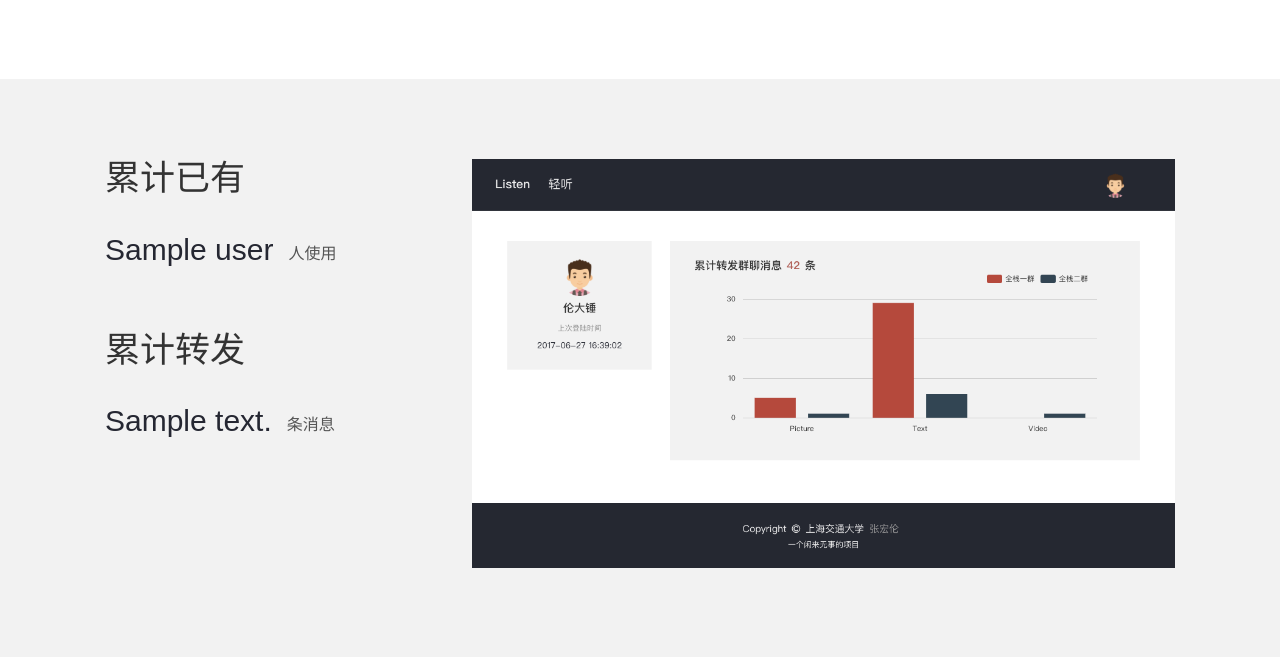
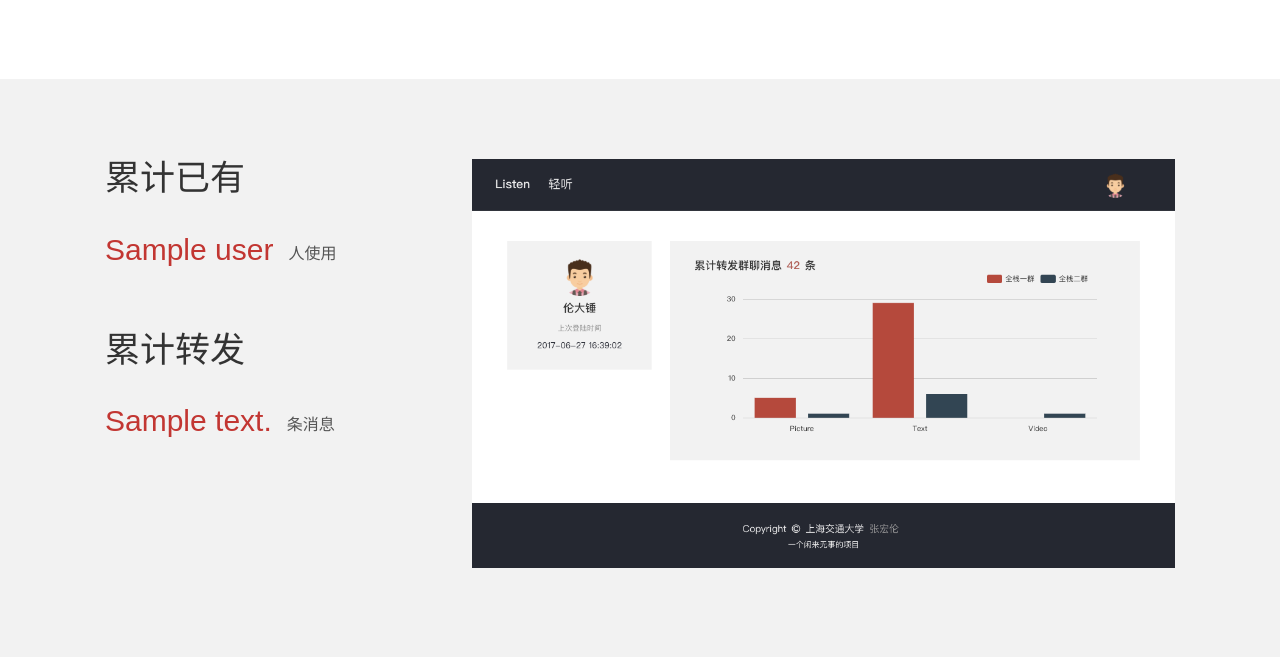
Before and after one commit to Honlan/Listen, a Flask app: template templates/index.html in a window 1280 px wide. Shown: the part 1075-1732 px from the top of the page. Run offline with Flask 2, Linux system fonts and the light colour scheme; the template is opened without the code that fills it: most values are stand-ins (such as "Sample title", 1, 10 or a date in 2020); some libraries are stand-ins or nearby versions.

Commit message:
add index

```diff
--- a/templates/index.html
+++ b/templates/index.html
@@ -83,7 +83,7 @@
 	font-size: 30px;
 	position: relative;
 	top: 1px;
-	color: #252732;
+	color: #c23632;
 }
 </style>
 {% endblock %} {% block body %}
```
